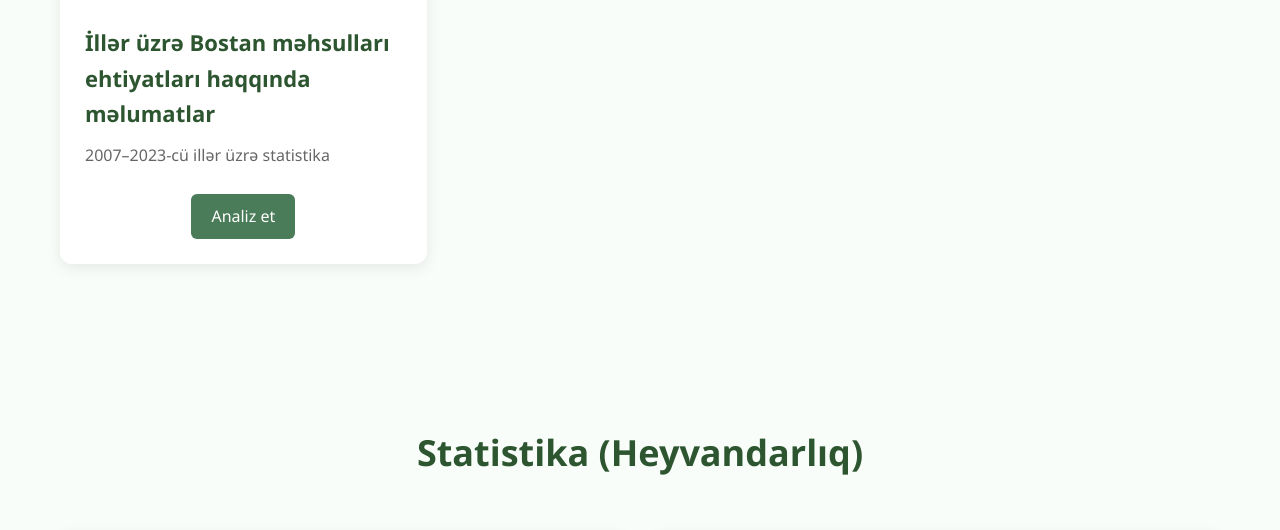
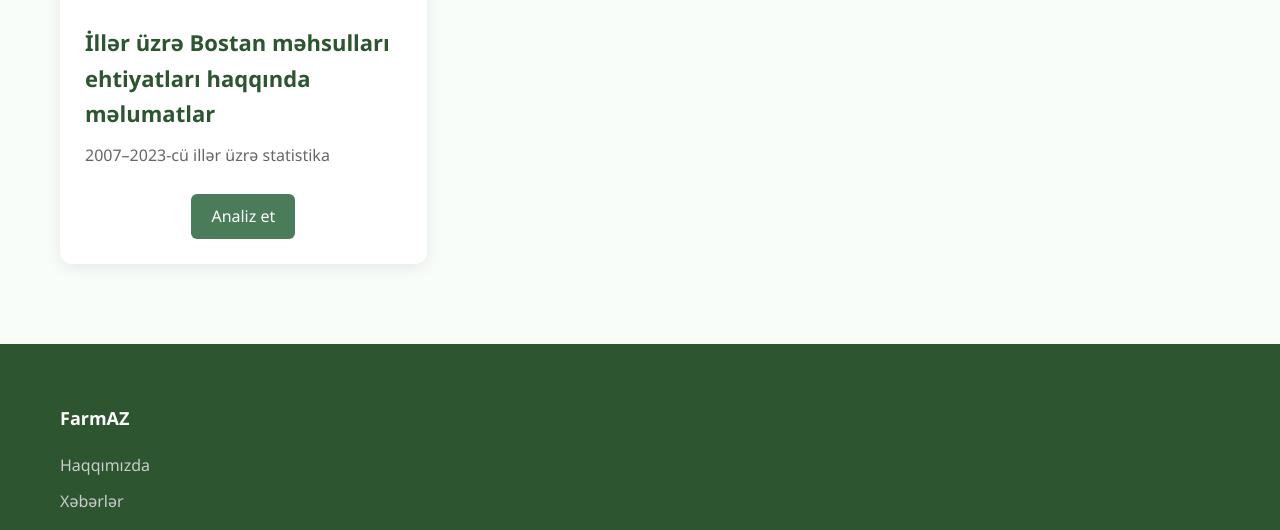
Before and after one commit to Micro-SaaS-Hackathon/Hype, a Django app: template templates/index.html in a window 1280 px wide. Shown: the part 2108-2638 px from the top of the page. Run offline with Django 3.2, Linux system fonts and the light colour scheme; the template is opened without the code that fills it, so the values that code supplies are empty; grey boxes are pictures that could not be loaded.

Commit message:
Idex design changed

```diff
--- a/templates/index.html
+++ b/templates/index.html
@@ -179,7 +179,7 @@
             </div>
         </div>
     </section>
-    <section class="cards-section">
+    <!-- <section class="cards-section">
         <div class="container">
             <h2 class="section-title">Statistika (Heyvandarlıq)</h2>
             <div class="cards">
@@ -206,7 +206,7 @@
                 </div>
             </div>
         </div>
-    </section>
+    </section> -->
 
 
     <footer class="footer">
```
